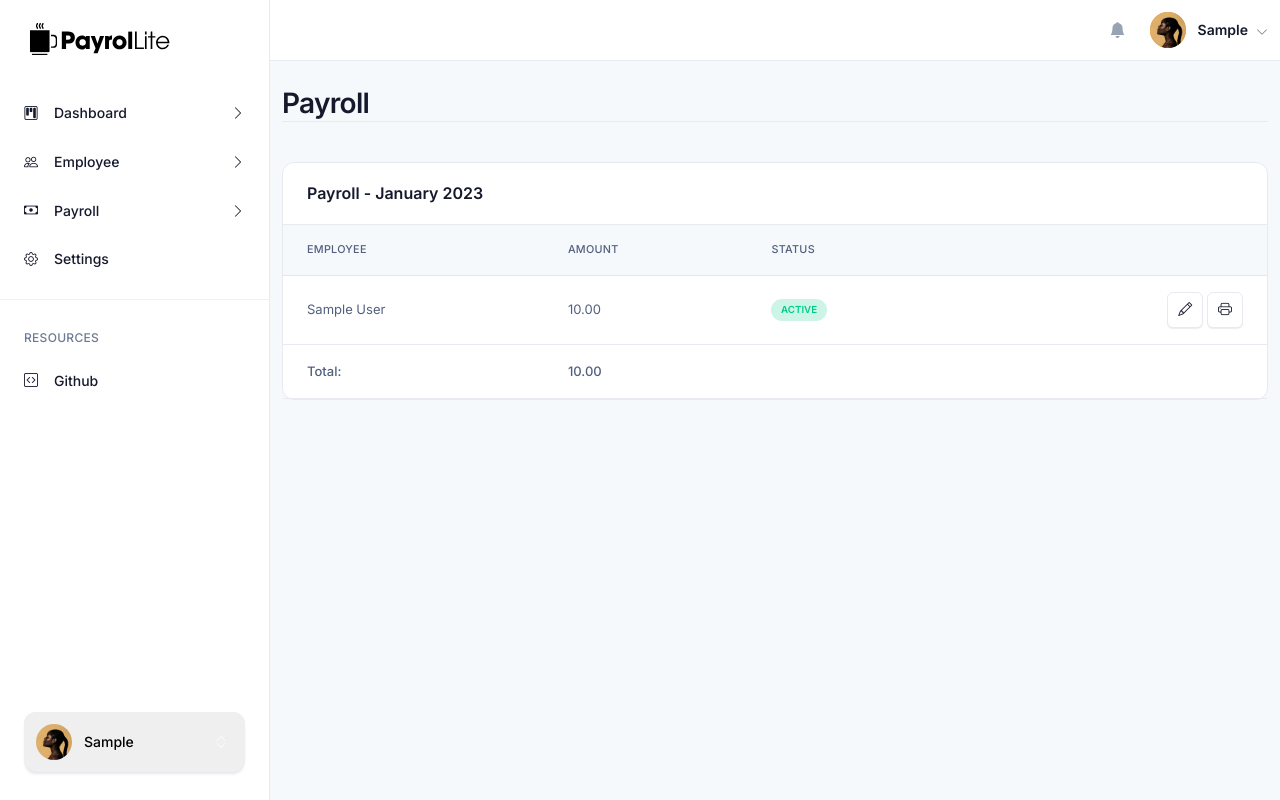
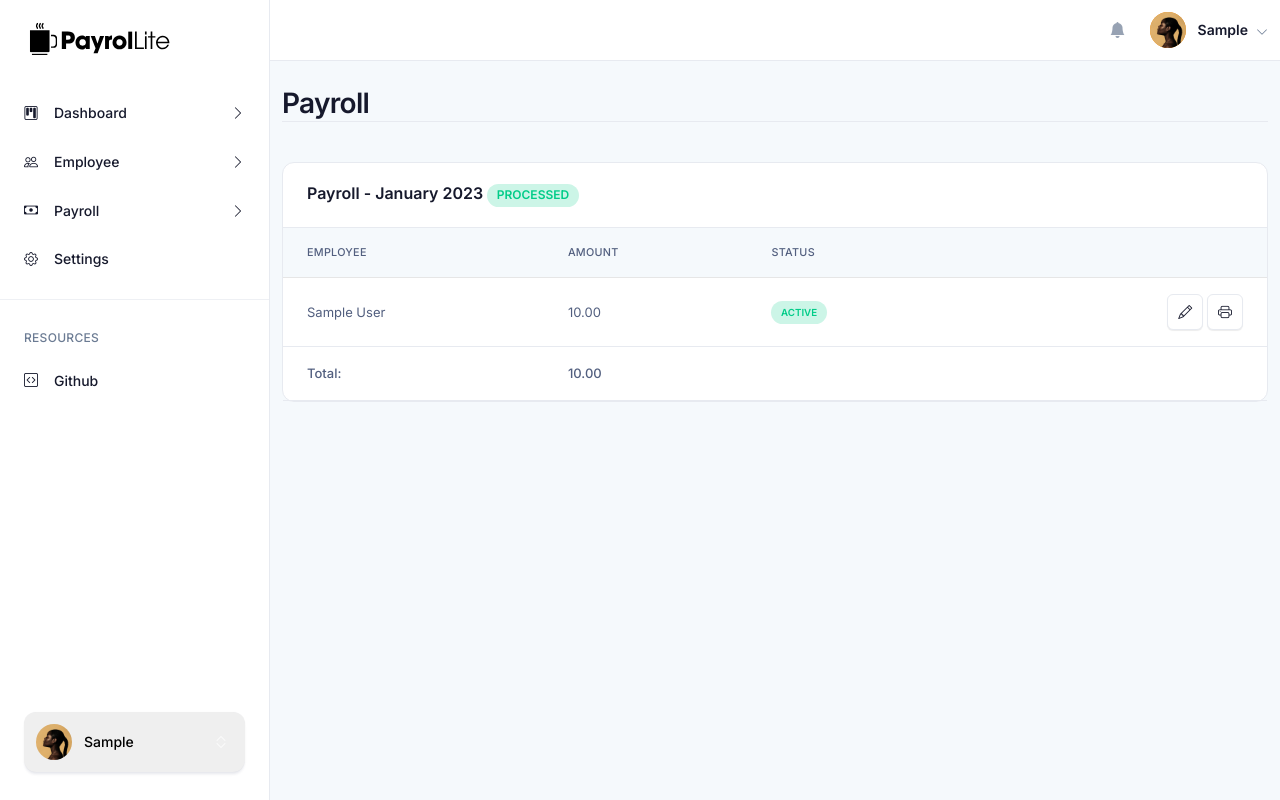
Before and after one commit to gydox/django-payroll, a Django app: page /payroll/view/1 in a window 1280 px wide. Run offline with Django 4.2, Linux system fonts and the light colour scheme; a user stored in the database is signed in; tables that the repository leaves empty hold one stand-in row (values such as "Sample post"); parts of the project's set-up code (start-up, migrations or seed data) failed here and were passed over; some libraries are stand-ins or nearby versions.

Commit message:
added processed field in payroll and link to payroll

```diff
--- a/app/payroll/models.py
+++ b/app/payroll/models.py
@@ -30,6 +30,8 @@ class Payroll(models.Model):
     year = models.IntegerField(choices=YEAR_CHOICES)
     month = models.IntegerField(choices=MONTH_CHOICES)
     creation_date = models.DateField(auto_now_add=True)
+    processed = models.BooleanField(default=False)
+
 
     class Meta:
         # Add a unique constraint to ensure no duplicate Payslip for the same month and year
--- a/app/payroll/templates/payroll/payroll_view.html
+++ b/app/payroll/templates/payroll/payroll_view.html
@@ -41,7 +41,20 @@
       </div>
       <div class="card">
         <div class="card-header border-bottom d-flex align-items-center">
-          <h5 class="me-auto">Payroll - {{ payroll.get_month_display }} {{ payroll.year }} </h5>
+          <h5 class="me-auto">
+            Payroll - {{ payroll.get_month_display }} {{ payroll.year }}
+            {% if payroll.processed %}
+            <span
+            class="badge text-uppercase bg-soft-success text-success rounded-pill">
+              Processed
+            </span>
+            {% else %}
+            <span
+            class="badge text-uppercase bg-soft-danger text-danger rounded-pill">
+              Unprocessed
+            </span>
+            {% endif %}
+          </h5>
           {% comment %} <div class="dropdown">
             <a
               class="text-muted"
```
Also changed, not shown: app/payroll/migrations/0003_payroll_processed.py (added).
